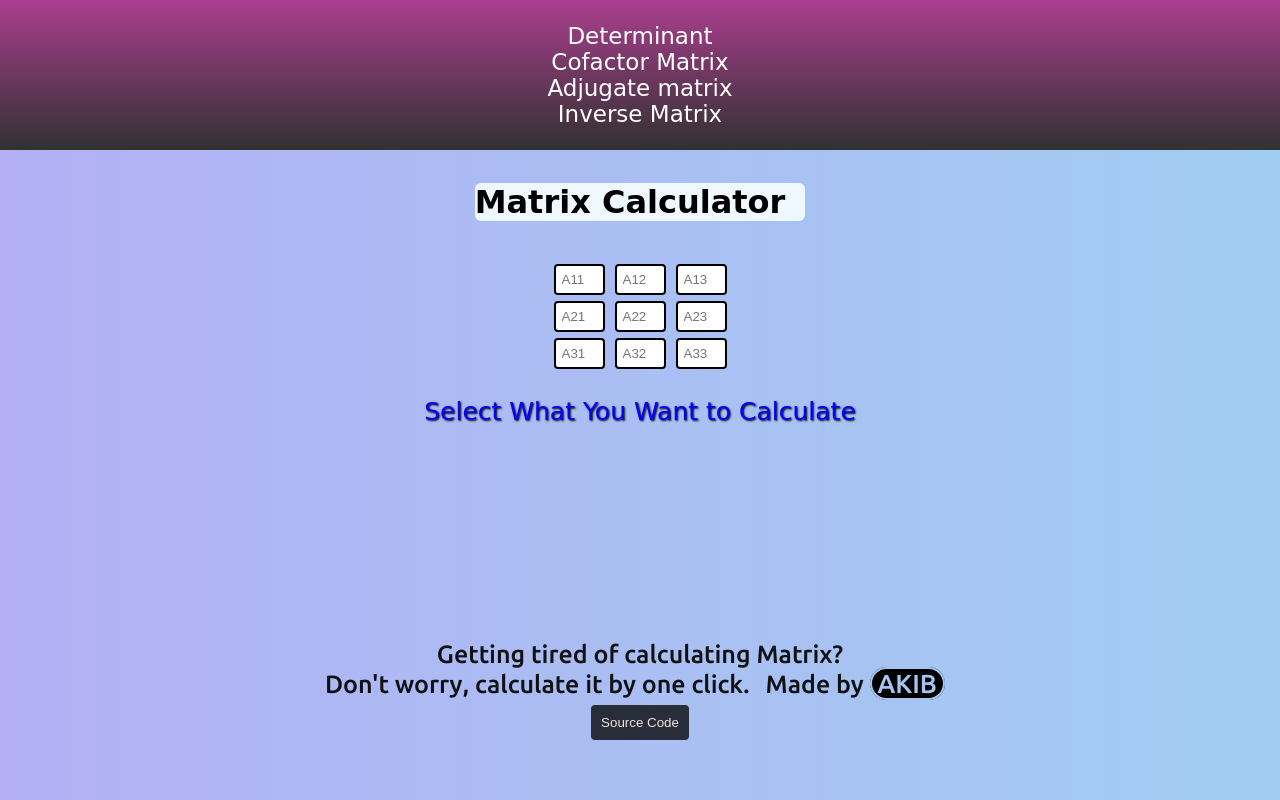
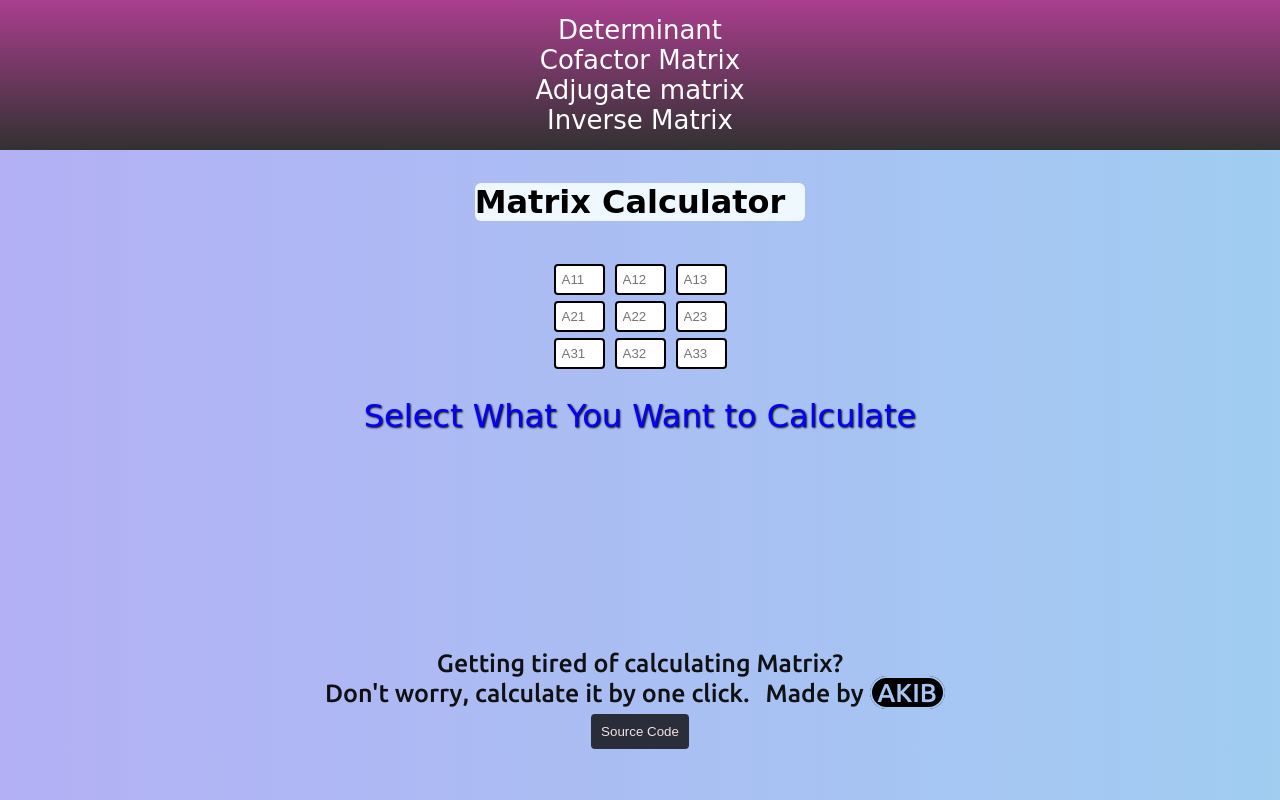
Before and after one commit to xamanakib/matrixCalculator, a plain HTML site: page index.html in a window 1280 px wide. Drawn offline with Linux system fonts and the light colour scheme; a web font is replaced by a local one.

Commit message:
Update style.css

```diff
--- a/style.css
+++ b/style.css
@@ -36,7 +36,7 @@ nav ul li {
     color: white;
     list-style: none;
     padding: 0 10px;
-    font-size: 23px;
+    font-size: 26px;
     font-family: 'Akaya Telivigala', cursive;
     animation: all .2s ease-in;
 }
@@ -82,6 +82,7 @@ img {
     font-size: 25px;
     font-family: 'Akaya Telivigala', cursive;
     color: #0500ff;
+     font-size: 32px;
     text-shadow: 1px 1px 2px black
 }
 
```
